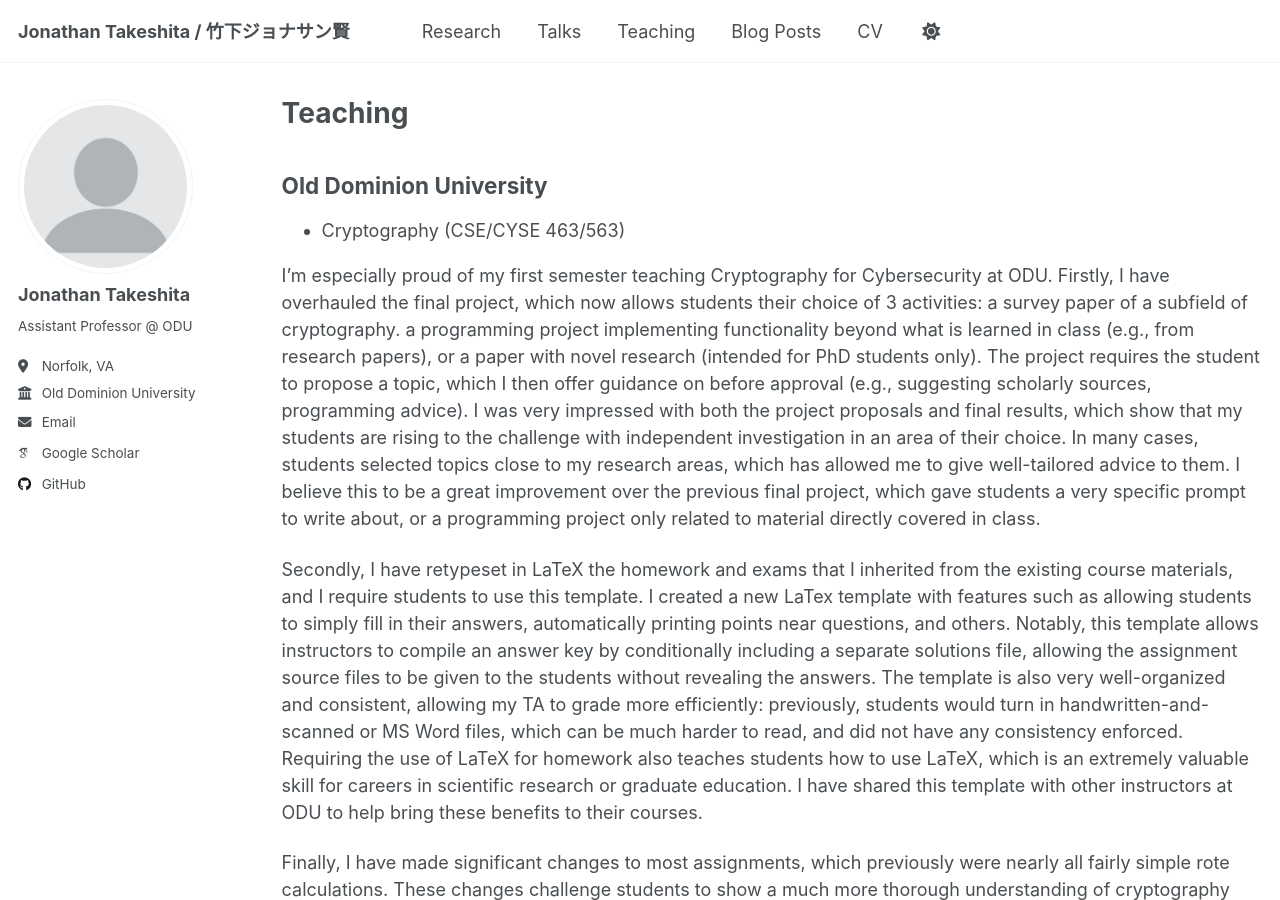
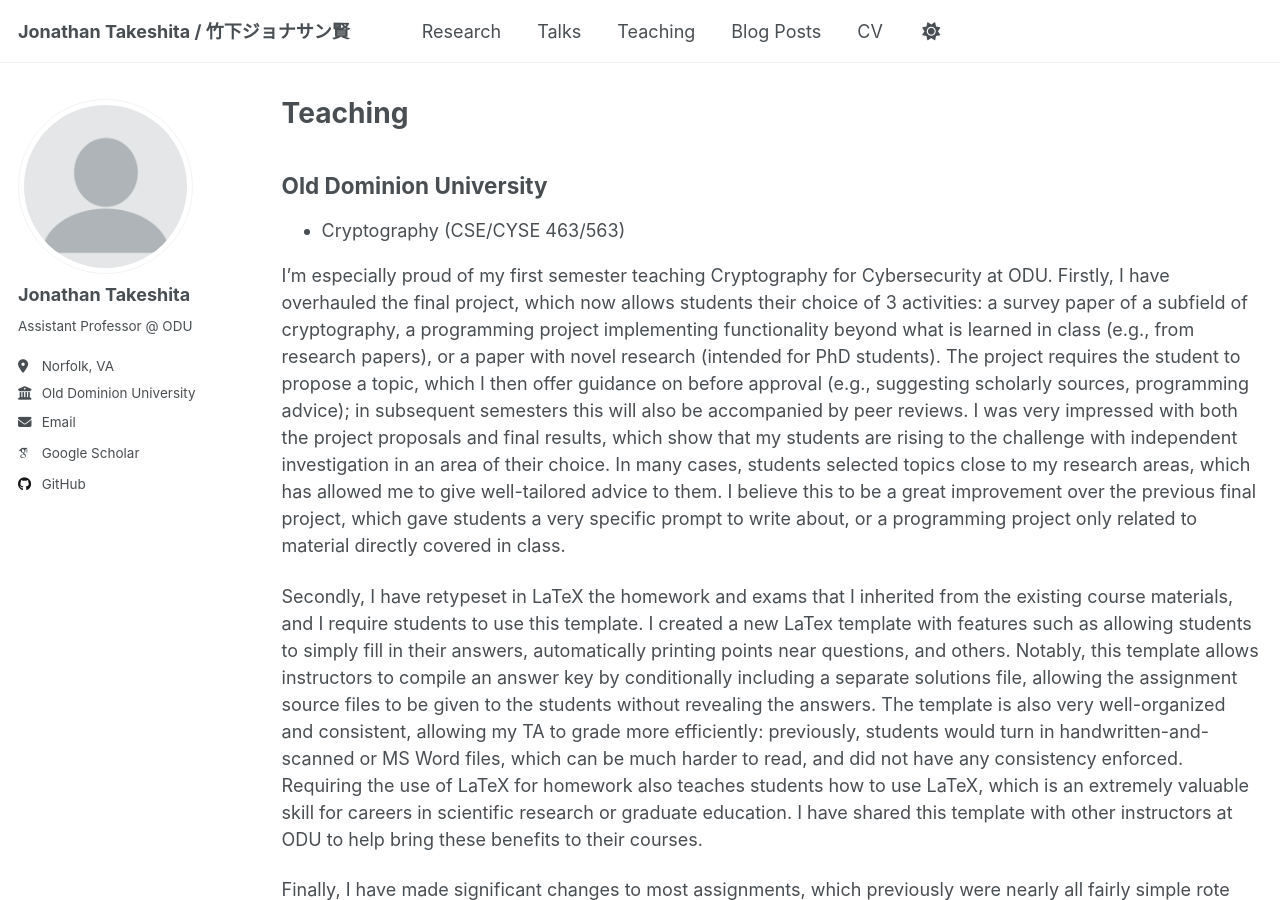
Before and after one commit to jtakeshi/jtakeshi.github.io, a Jekyll site: the page built from _pages/teaching.md, in a window 1280 px wide and 900 px high. Built offline with Jekyll 4.4.1, drawn with Linux system fonts in a browser that asks for light colours; some web fonts are replaced; a script that is not in the unit is left out.

Commit message:
Update teaching.md

```diff
--- a/_pages/teaching.md
+++ b/_pages/teaching.md
@@ -10,10 +10,10 @@ Old Dominion University
 * Cryptography (CSE/CYSE 463/563)
 
 I'm especially proud of my first semester teaching Cryptography for Cybersecurity at ODU.
-Firstly, I have overhauled the final project, which now allows students their choice of 3 activities: a survey paper of a subfield of cryptography. a
+Firstly, I have overhauled the final project, which now allows students their choice of 3 activities: a survey paper of a subfield of cryptography, a
 programming project implementing functionality beyond what is learned in class (e.g., from research papers), or a paper with novel research
-(intended for PhD students only). The project requires the student to propose a topic, which I then offer guidance on before approval (e.g.,
-suggesting scholarly sources, programming advice). I was very impressed with both the project proposals and final results, which show that my
+(intended for PhD students). The project requires the student to propose a topic, which I then offer guidance on before approval (e.g.,
+suggesting scholarly sources, programming advice); in subsequent semesters this will also be accompanied by peer reviews. I was very impressed with both the project proposals and final results, which show that my
 students are rising to the challenge with independent investigation in an area of their choice. In many cases, students selected topics close
 to my research areas, which has allowed me to give well-tailored advice to them. I believe this to be a great improvement over the previous final
 project, which gave students a very specific prompt to write about, or a programming project only related to material directly covered in class.
```
